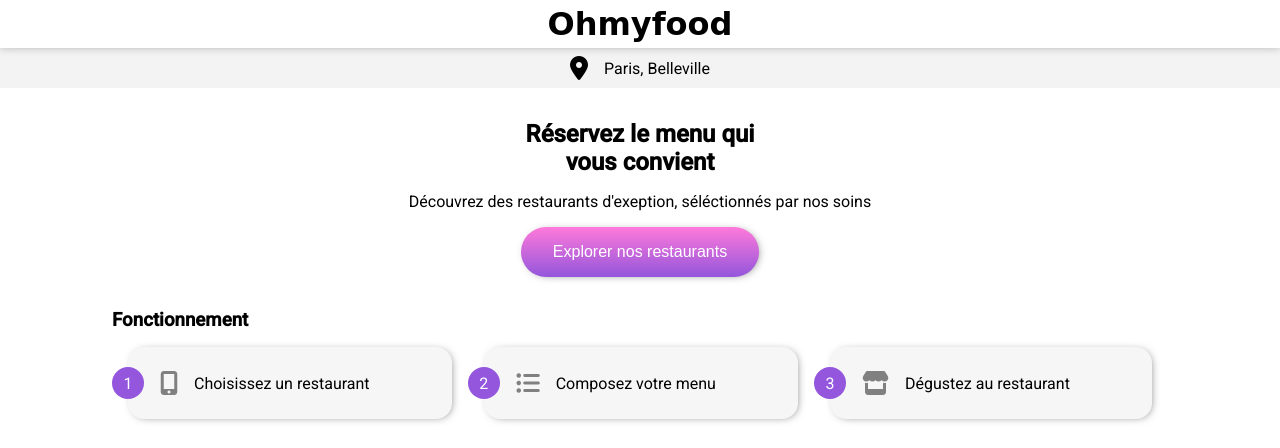
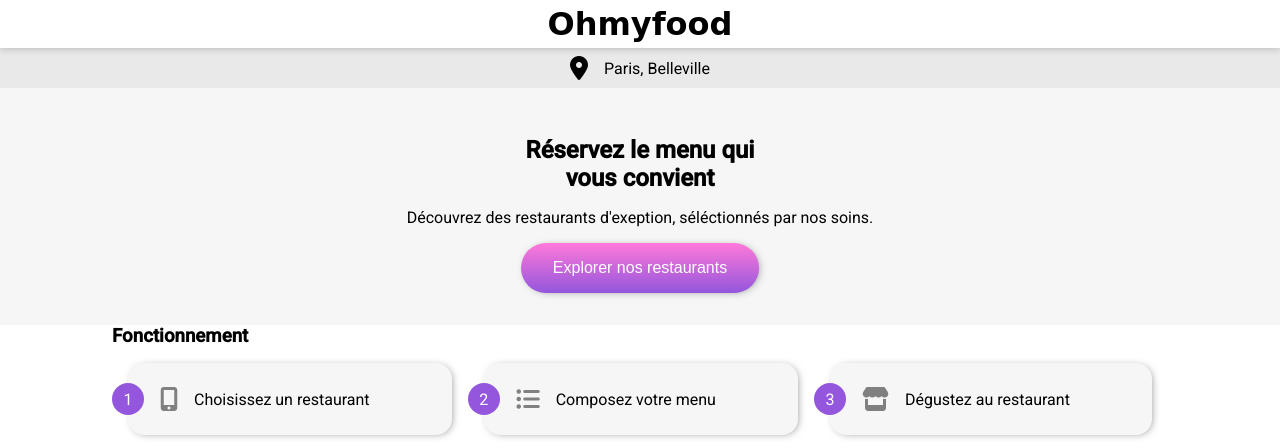
Before and after one commit to Evan-chenon/Projet-3-Ohmyfod, a website: page index.html in a window 1280 px wide. Shown: the top 448 px of the page. Drawn offline with Linux system fonts and the light colour scheme; a web font is replaced by a local one.

Commit message:
test: color city

```diff
--- a/index.html
+++ b/index.html
@@ -47,7 +47,7 @@
 
         <section class="explorer">
             <h2>Réservez le menu qui <br>vous convient</h2>
-            <p>Découvrez des restaurants d'exeption, séléctionnés par nos soins</p>
+            <p>Découvrez des restaurants d'exeption, séléctionnés par nos soins.</p>
             <button>Explorer nos restaurants</button>
         </section>
 
--- a/sass/layouts/_city.scss
+++ b/sass/layouts/_city.scss
@@ -3,7 +3,7 @@
   align-items: center;
   justify-content: center;
   gap: 16px;
-  background-color: #f3f3f3;
+  background-color: #E9E9E9;
   text-align: center;
   padding: 8px;
   & i{
--- a/sass/layouts/_explorer.scss
+++ b/sass/layouts/_explorer.scss
@@ -1,6 +1,7 @@
 .explorer{
+    background-color: #F6F6F6;
     text-align: center;
-    margin: 32px;
+    padding: 32px;
     & h2{
         font-size: 24px;
         margin: 16px;
```
Also changed, not shown: pages/restaurant-1.html (+1 -1 lines), css/style.css, 1 other file.
